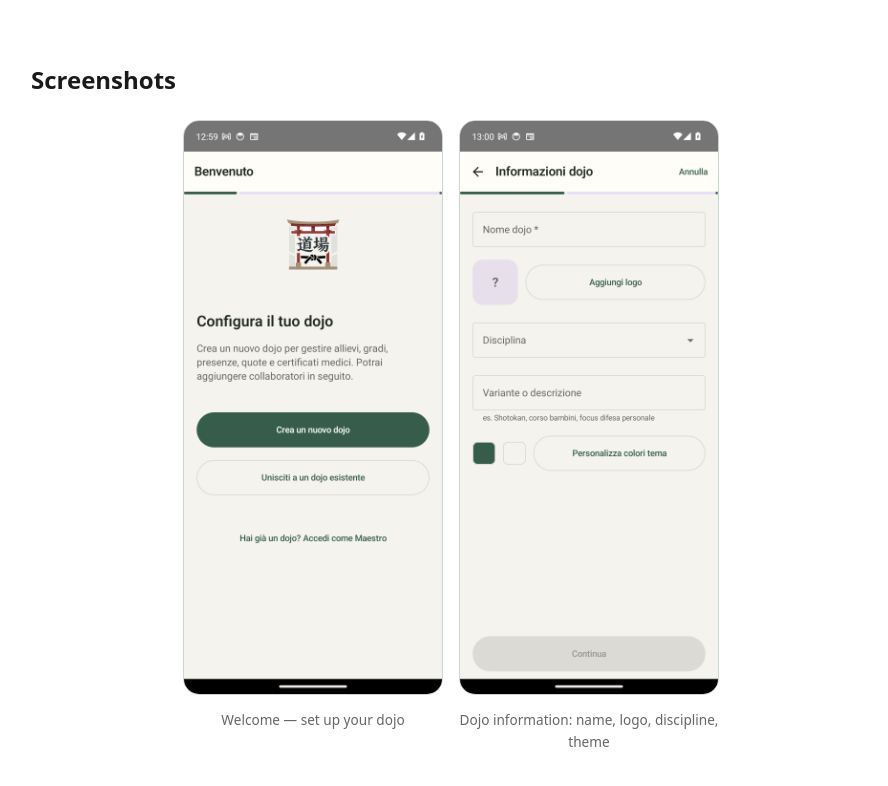
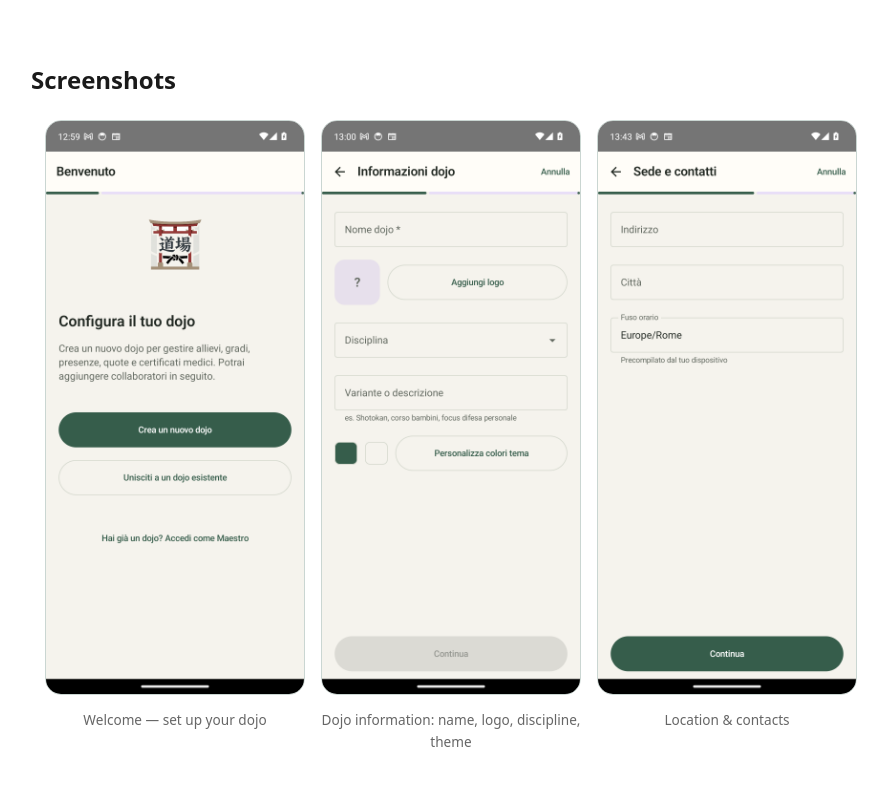
Before and after one commit to theYoungApprentice/mydojo-site, a plain HTML site: page index.html in a window 1280 px wide. Shown: the part 1180-1966 px from the top of the page, without its empty margins (189-1077 px from the left). Drawn offline with Linux system fonts and the light colour scheme.

Commit message:
Add third screenshot (location & contacts step) to the galleries

```diff
--- a/index.html
+++ b/index.html
@@ -92,6 +92,10 @@
           <img src="screenshots/02-setup.png" alt="Dojo information: name, logo, discipline, theme" />
           <figcaption>Dojo information: name, logo, discipline, theme</figcaption>
         </figure>
+        <figure>
+          <img src="screenshots/03-location.png" alt="Location and contacts step" />
+          <figcaption>Location &amp; contacts</figcaption>
+        </figure>
       </div>
     </section>
 
```
Also changed, not shown: index.it.html (+4 -0 lines), screenshots/03-location.png (added).
